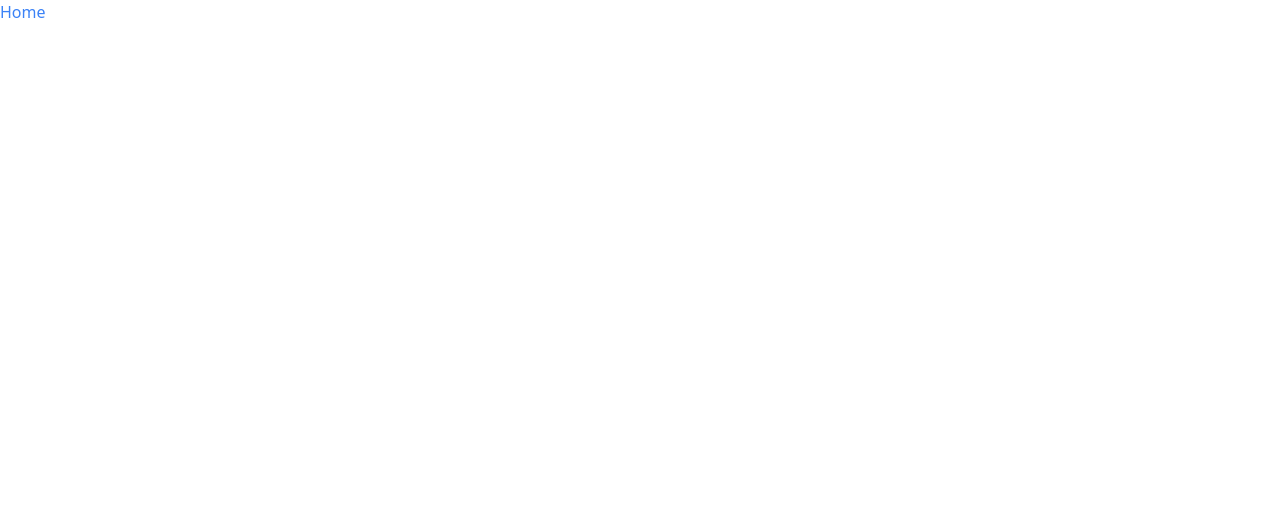
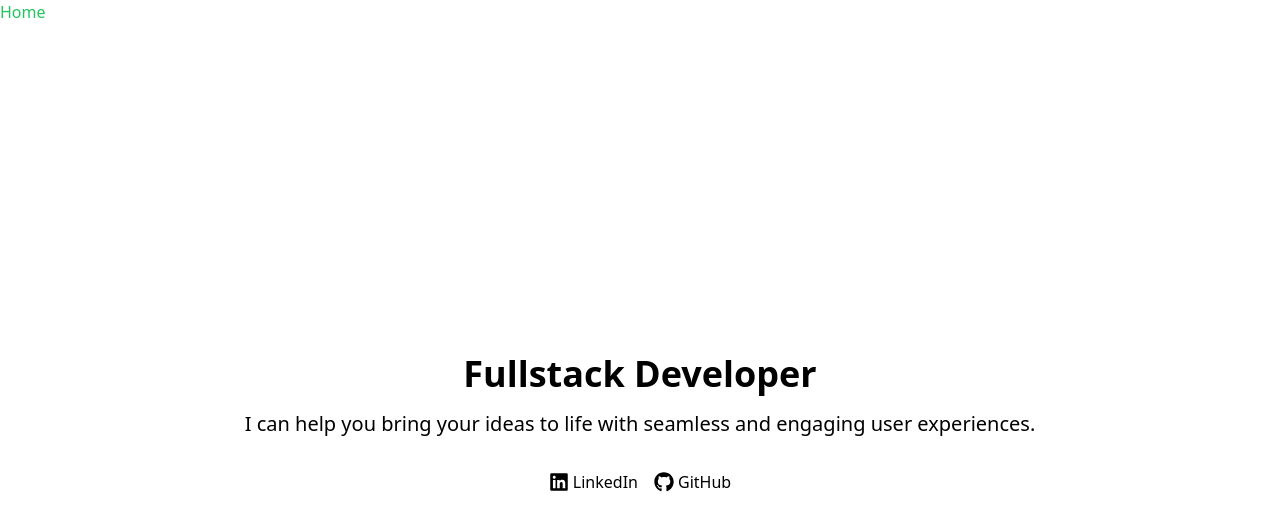
Before and after one commit to Jfoti64/portfolio, a React (Vite) app: page / in a window 1280 px wide. Shown: the top 530 px of the page. Built offline with nearby package versions, Linux system fonts and the light colour scheme.

Commit message:
Add Intro component

```diff
--- a/package.json
+++ b/package.json
@@ -11,6 +11,9 @@
     "preview": "vite preview"
   },
   "dependencies": {
+    "@fortawesome/fontawesome-svg-core": "^6.5.2",
+    "@fortawesome/free-brands-svg-icons": "^6.5.2",
+    "@fortawesome/react-fontawesome": "^0.2.2",
     "autoprefixer": "^10.4.19",
     "postcss": "^8.4.38",
     "react": "^18.2.0",
--- a/src/App.jsx
+++ b/src/App.jsx
@@ -1,7 +1,13 @@
 import './index.css';
+import Intro from './components/Intro';
 
 function App() {
-  return <p className="text-blue-500">Home</p>;
+  return (
+    <div>
+      <p className="text-green-500">Home</p>
+      <Intro />
+    </div>
+  );
 }
 
 export default App;
--- /dev/null
+++ b/src/components/Intro.jsx
@@ -0,0 +1,25 @@
+import { FontAwesomeIcon } from '@fortawesome/react-fontawesome';
+import { faLinkedin, faGithub } from '@fortawesome/free-brands-svg-icons';
+
+const Intro = () => {
+  return (
+    <div className="flex flex-col items-center justify-center h-screen text-center">
+      <h1 className="text-4xl font-bold mb-4">Fullstack Developer</h1>
+      <p className="text-xl mb-8 w-2/3">
+        I can help you bring your ideas to life with seamless and engaging user experiences.
+      </p>
+      <div className="flex space-x-4">
+        <a href="https://www.linkedin.com" className="flex flex-row items-center gap-1">
+          <FontAwesomeIcon icon={faLinkedin} className="w-5 h-5" />
+          <p>LinkedIn</p>
+        </a>
+        <a href="https://www.github.com" className="flex flex-row items-center gap-1">
+          <FontAwesomeIcon icon={faGithub} className="w-5 h-5" />
+          <p>GitHub</p>
+        </a>
+      </div>
+    </div>
+  );
+};
+
+export default Intro;
```
Also changed, not shown: 1 other file (tests, documents, lock files or other folders).
